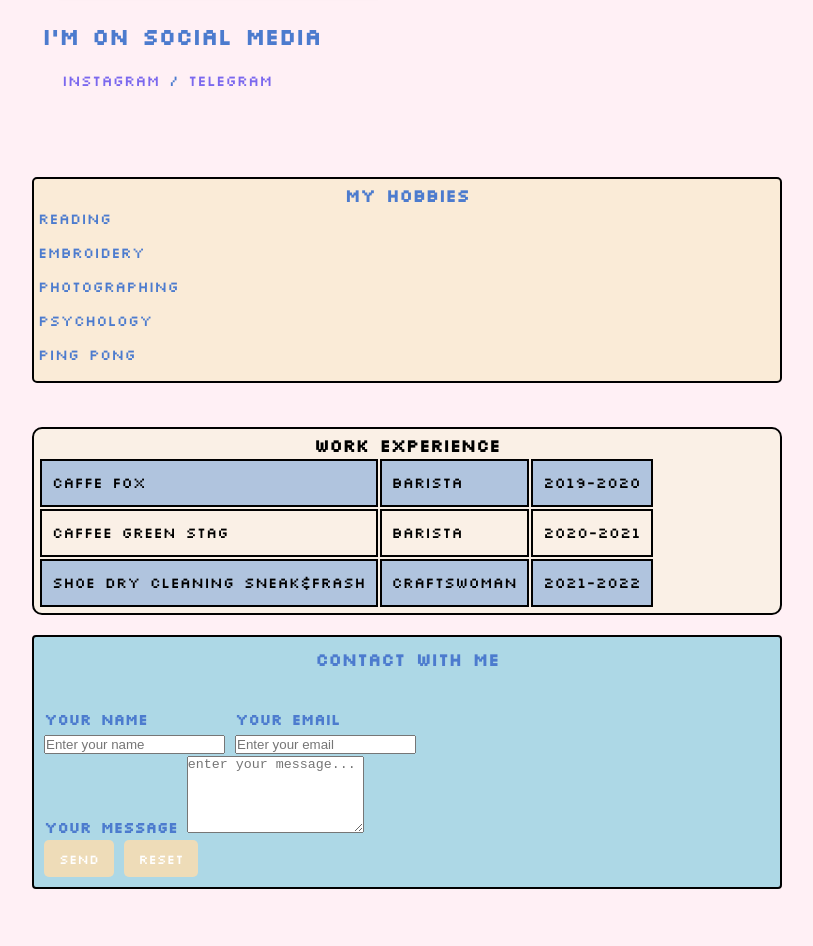
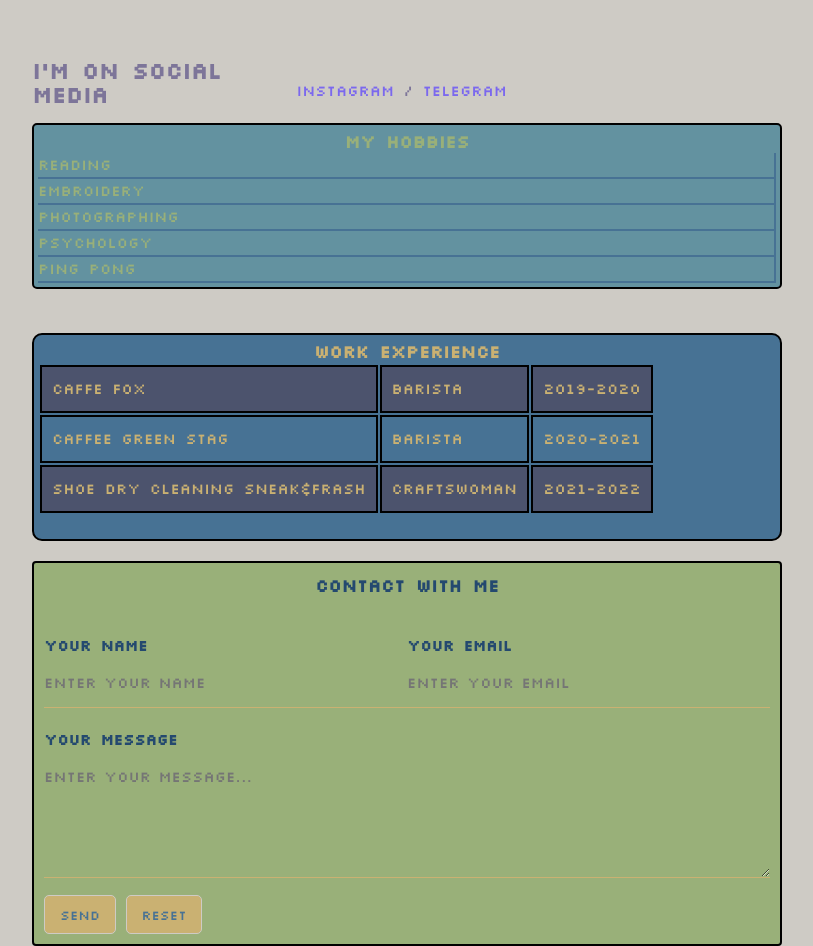
Before and after one commit to Shevmellow/Resume, a plain HTML site: page index.html in a window 1280 px wide. Shown: the part 640-1586 px from the top of the page, without its empty margins (233-1046 px from the left). Before the commit the page ends 1529 px from the top, so only its background shows below. Drawn offline with Linux system fonts and the light colour scheme.

Commit message:
change in color for all document et c.r

```diff
--- a/index.html
+++ b/index.html
@@ -19,7 +19,7 @@
 			<!-- <header class="card"> -->
 				<div class="info-text1">
 				<h2>Kseniaa Shevchenko</h2>
-				</div>
+			</div>
 				<div class="info" class="card">
 					<!-- <header class="card"class="fancy"> -->
 
@@ -38,16 +38,16 @@
 							This is how your course came into my hands.
 						</p>
 					</div>
+				</div>
 					<br>
 						<div class="info-text1">
-
 						<h2> I'm on social media</h2>
 						<p>
 							<a   href="https://www.instagram.com/she_kse/" target="_blank" class="link"> instagram </a>/
 							<a  href="https://t.me/awesome_travellers" target="_blank" class="link">telegram</a>
 						</p>
 						</div>
-				</div>
+
 			<!-- </header> -->
 
 			<br>
@@ -95,12 +95,12 @@
 						<div class="form-row">
 							<div class="form-group">
 								<label for="name"><strong>Your name </strong></label>
-								<input class="fancy" type="name" id="name" placeholder="Enter your name">
+								<input type="name" id="name" placeholder="Enter your name">
 							</form>
 							</div>
 							<div class="form-group">
 								<label for="email"><strong>Your email </strong></label>
-								<input type="email" id="email" class="fancy" placeholder="Enter your email">
+								<input type="email" id="email"  placeholder="Enter your email">
 							</div>
 						</div>
 
--- a/style.css
+++ b/style.css
@@ -3,8 +3,8 @@
 
 
 body {
-    color: #4c7bce;
-    background: rgb(255, 240, 245);
+    color:#7d7599 ;
+    background: #CECBC5;
     font: normal 15px 'Silkscreen', cursive;
     /* font-family: 'Silkscreen', cursive; */
     /* font-size: 15px; */
@@ -17,6 +17,8 @@ body {
 }
 .table{
     width: 100%;
+    padding-bottom: 20px;
+
 }
 
 /* .table td{
@@ -51,7 +53,7 @@ border-collapse: collapse;
 }
 
 .table tr:nth-child(odd)   {
-    background:LightSteelBlue;
+    background: #4c536d;
 }
 .color-1{
 color:#000 ;
@@ -84,19 +86,19 @@ caption-side: bottom;
     /* margin-bottom: 3px; */
 }
 .card-1{
-    background: #FAEBD7;
+    background: #6392A0 ;
     border: 2px solid #000;
-    /* color: #F0FFF0; */
+    color: #99b079;
 }
 .card-1 li{
     /* border: 2px solid black;
     padding: 4px;
     border-radius: 10px; */
-    /* background:#E6E6FA; */
     list-style: none;
     margin: 0;
-    padding: 0;
-    margin-bottom: 10px;
+    /* padding: 0; */
+    border-right: 2px solid #477294 ;
+    border-bottom: 2px solid #477294 ;
     display: block;
     /* border-left: 3px solid DodgerBlue; */
     /* background: LightSteelBlue; */
@@ -110,28 +112,19 @@ caption-side: bottom;
     border: 2px solid black;
     padding: 4px;
     border-radius: 10px;
-    background: Linen;
-    color: #000;
+    background: #477294;
+    color:  #cab172;
     /* margin-bottom: 3px; */
 }
 .card-2 h3{
     text-align: center;
 }
-.card-3{
-    background: lightblue;
-    border-radius: 4px;
-    padding: 10px;
-    /* color: FloralWhite; */
-    border: 2px solid #000;
-}
-*{
-    margin: 0;
-    padding: 0;
-}
+
+
 .container{
     max-width: 750px;
     margin:auto;
-    padding-top: 30px;
+    /* padding-top: 30px; */
 }
 .box {
      padding: 30px 50px 40px 10px;
@@ -143,6 +136,40 @@ caption-side: bottom;
     box-sizing: border-box;
     /* display: inline-block; */
 }
+.info-text1{
+    display: inline-flex;
+
+}
+.info-text1 h2{
+    width: 50%;
+}
+.info-text1 p{
+    width: 50%;
+}
+
+.link{
+    color: mediumslateblue;
+    text-decoration: none;
+    transition: all .3s;
+    box-sizing: border-box;
+    width: 50%;
+    text-align: right;
+
+
+}
+
+.link:hover{
+    opacity: 0.5;
+    /* font-size: 12rem; */
+
+}
+.link:active{
+    color: orangered;
+}
+.link:visited{
+    color: gray;
+}
+
 @media (max-width:650px) {
     .info{
         display: block;
@@ -154,8 +181,8 @@ caption-side: bottom;
         width: 100%;
     }
     .info-text1 {
-        /* display: block; */
-        text-align: center;
+        /* display: blo: */
+        text-align: right;
         width: 100%;
     }
 
@@ -186,40 +213,27 @@ caption-side: bottom;
     padding: 0px;
     margin: 0px;
     border-radius: 20px;
-    box-shadow: 4px 4px 14px rgba(0,0, 0.25);
+    box-shadow: 4px 4px 14px #4c536d;
     margin: 20px auto;
     /* display: block;  */
 
 }
 
 
-.link{
-    color: mediumslateblue;
-    text-decoration: none;
-    transition: all .3s;
+
+.card-3{
+    background:	#99b079 ;
+    border-radius: 4px;
+    padding: 10px;
+    color: #24496f;
+    border: 2px solid #000;
 }
-/* @media (max_width:650px) {
-    .link{
-        text-align: center;
-        width: 100%;
-                } } */
 
-.link:hover{
-    opacity: 0.5;
-    /* font-size: 12rem; */
-
-}
-.link:active{
-    color: orangered;
-}
-.link:visited{
-    color: gray;
-}
 .btn{
-    background: rgba(255,222,173, 0.8);
+    background: #cab172;
     padding: 10px 15px;
-    color: #fff;
-    border: none;
+    color: #477294;
+    border: 1px solid #CECBC5;
     cursor: pointer;
     border-radius: 5px;
     font-family: inherit;
@@ -227,8 +241,13 @@ caption-side: bottom;
 }
 .btn:hover{
     opacity: 0.7;
-    color: orangered;
+    color: #7d7599;
 }
+
+/* @media (max-width:  650px) {
+    .form-row   {
+        display:    block;
+} */
 /* .fancy{
     font-weight: bold;
     text-shadow: 2px 2px 4px skyblue;
@@ -242,6 +261,7 @@ letter-spacing: 3px;
     text-align: center;
     margin-bottom: 5%;
 }
+
 .form-row{
     /* margin-bottom: 10px; */
     display: flex;
@@ -253,14 +273,11 @@ letter-spacing: 3px;
     /* width: calc(50% - 20px); */
 
 }
-@media (max-width:  650px) {
-    .form-row   {
-        display:    block;
-}
-    .form-row, .form-group  {
-        width: 100%;
-        margin-right: 0;
-        margin-bottom: 10px;
+
+ .form-row, .form-group  {
+    width: 100%;
+    margin-right: 0;
+    margin-bottom: 10px;
     }
 .form-row, .form-group:last-child{
     margin-right: 0;
@@ -276,10 +293,15 @@ letter-spacing: 3px;
     box-sizing: border-box;
     border: none;
     background: transparent;
-    border-bottom: 1px solid orange;
+    border-bottom: 1px solid #cab172;
     color: #000;
     padding: 15px 0 15px;
     outline: none;
     font-family: inherit;
-    font-size: 10px;
+    font-size: 15px;
 }
+
+*{
+    margin: 0;
+    padding: 0;
+}
```
